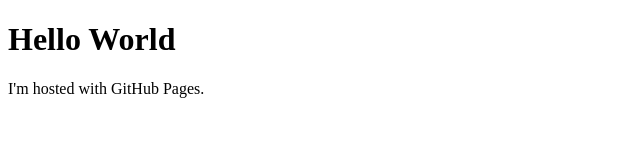
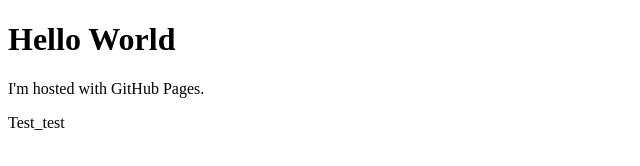
Before and after one commit to schdernitter/schdernitter.github.io, a plain HTML site: page index.html in a window 1280 px wide. Shown: the full height of the page, 0-640 px from the left. Drawn offline with Linux system fonts and the light colour scheme.

Commit message:
Add test line

```diff
--- a/index.html
+++ b/index.html
@@ -3,5 +3,6 @@
 <body>
 <h1>Hello World</h1>
 <p>I'm hosted with GitHub Pages.</p>
+Test_test
 </body>
 </html>
```
